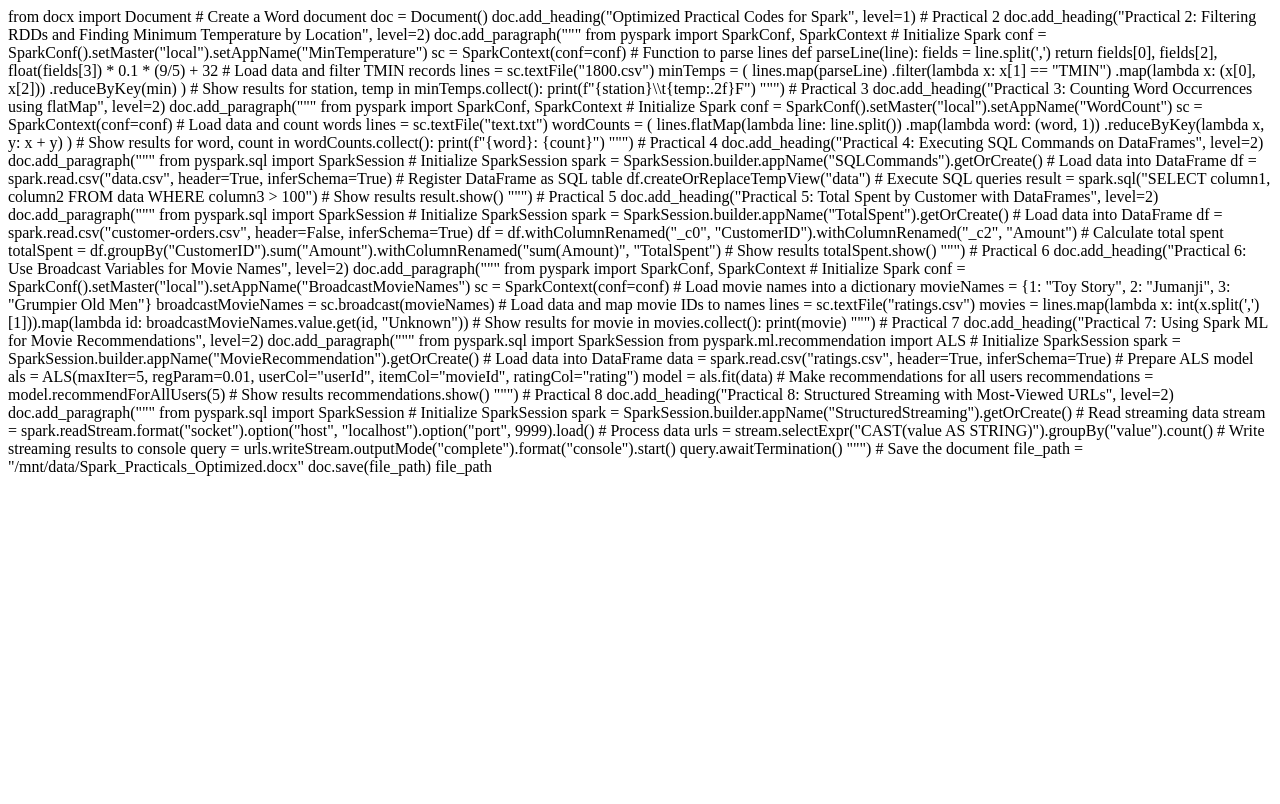
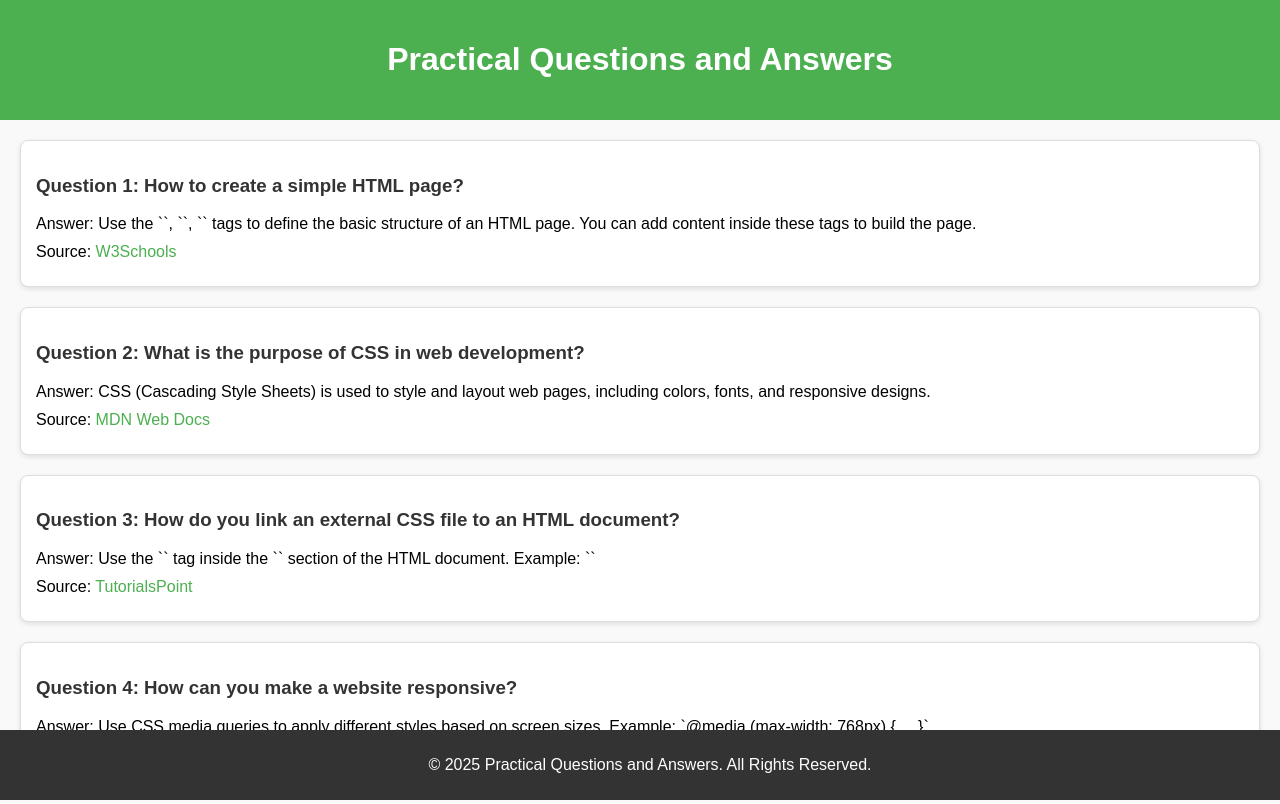
Before and after one commit to Divakar2Divu/Sparks-technology-, a plain HTML site: page index.html in a window 1280 px wide. Shown: the top 804 px of the page. Drawn offline with Linux system fonts and the light colour scheme.

Commit message:
Update index.html

```diff
--- a/index.html
+++ b/index.html
@@ -1,6 +1,101 @@
-from docx import Document
+<!DOCTYPE html>
+<html lang="en">
+<head>
+    <meta charset="UTF-8">
+    <meta name="google-site-verification" content="A--3m12ncsSD2mH2BYvW5OO6RWsLd6eLcrqdxJd6hPc" />
+    <meta name="viewport" content="width=device-width, initial-scale=1.0">
+    <title>Practical Questions and Answers</title>
+    <style>
+        body {
+            font-family: Arial, sans-serif;
+            background-color: #f9f9f9;
+            margin: 0;
+            padding: 0;
+        }
+        header {
+            background-color: #4CAF50;
+            color: white;
+            padding: 20px;
+            text-align: center;
+        }
+        main {
+            padding: 20px;
+        }
+        .qa-section {
+            margin-bottom: 20px;
+            background: #ffffff;
+            padding: 15px;
+            border: 1px solid #ddd;
+            border-radius: 8px;
+            box-shadow: 0 2px 5px rgba(0, 0, 0, 0.1);
+        }
+        .qa-section h3 {
+            color: #333;
+        }
+        .qa-section p {
+            margin: 10px 0;
+        }
+        .qa-section a {
+            color: #4CAF50;
+            text-decoration: none;
+        }
+        footer {
+            background-color: #333;
+            color: white;
+            text-align: center;
+            padding: 10px;
+            position: fixed;
+            width: 100%;
+            bottom: 0;
+        }
+    </style>
+</head>
+<body>
+    <header>
+        <h1>Practical Questions and Answers</h1>
+    </header>
+    <main>
+        <!-- Question and Answer 1 -->
+        <div class="qa-section">
+            <h3>Question 1: How to create a simple HTML page?</h3>
+            <p>Answer: Use the `<html>`, `<head>`, `<body>` tags to define the basic structure of an HTML page. You can add content inside these tags to build the page.</p>
+            <p>Source: <a href="https://www.w3schools.com/html/html_basic.asp" target="_blank">W3Schools</a></p>
+        </div>
+
+        <!-- Question and Answer 2 -->
+        <div class="qa-section">
+            <h3>Question 2: What is the purpose of CSS in web development?</h3>
+            <p>Answer: CSS (Cascading Style Sheets) is used to style and layout web pages, including colors, fonts, and responsive designs.</p>
+            <p>Source: <a href="https://developer.mozilla.org/en-US/docs/Web/CSS" target="_blank">MDN Web Docs</a></p>
+        </div>
+
+        <!-- Question and Answer 3 -->
+        <div class="qa-section">
+            <h3>Question 3: How do you link an external CSS file to an HTML document?</h3>
+            <p>Answer: Use the `<link>` tag inside the `<head>` section of the HTML document. Example: `<link rel="stylesheet" href="styles.css">`</p>
+            <p>Source: <a href="https://www.tutorialspoint.com/html/html_css.htm" target="_blank">TutorialsPoint</a></p>
+        </div>
+
+        <!-- Question and Answer 4 -->
+        <div class="qa-section">
+            <h3>Question 4: How can you make a website responsive?</h3>
+            <p>Answer: Use CSS media queries to apply different styles based on screen sizes. Example: `@media (max-width: 768px) { ... }`</p>
+            <p>Source: <a href="https://www.w3schools.com/css/css_rwd_mediaqueries.asp" target="_blank">W3Schools</a></p>
+        </div>
+    </main>
+    <footer>
+        <p>&copy; 2025 Practical Questions and Answers. All Rights Reserved.</p>
+    </footer>
+</body>
+        </html>
 
 
+
+
+
+
+
+from docx import Document
 
 # Create a Word document
 
```
